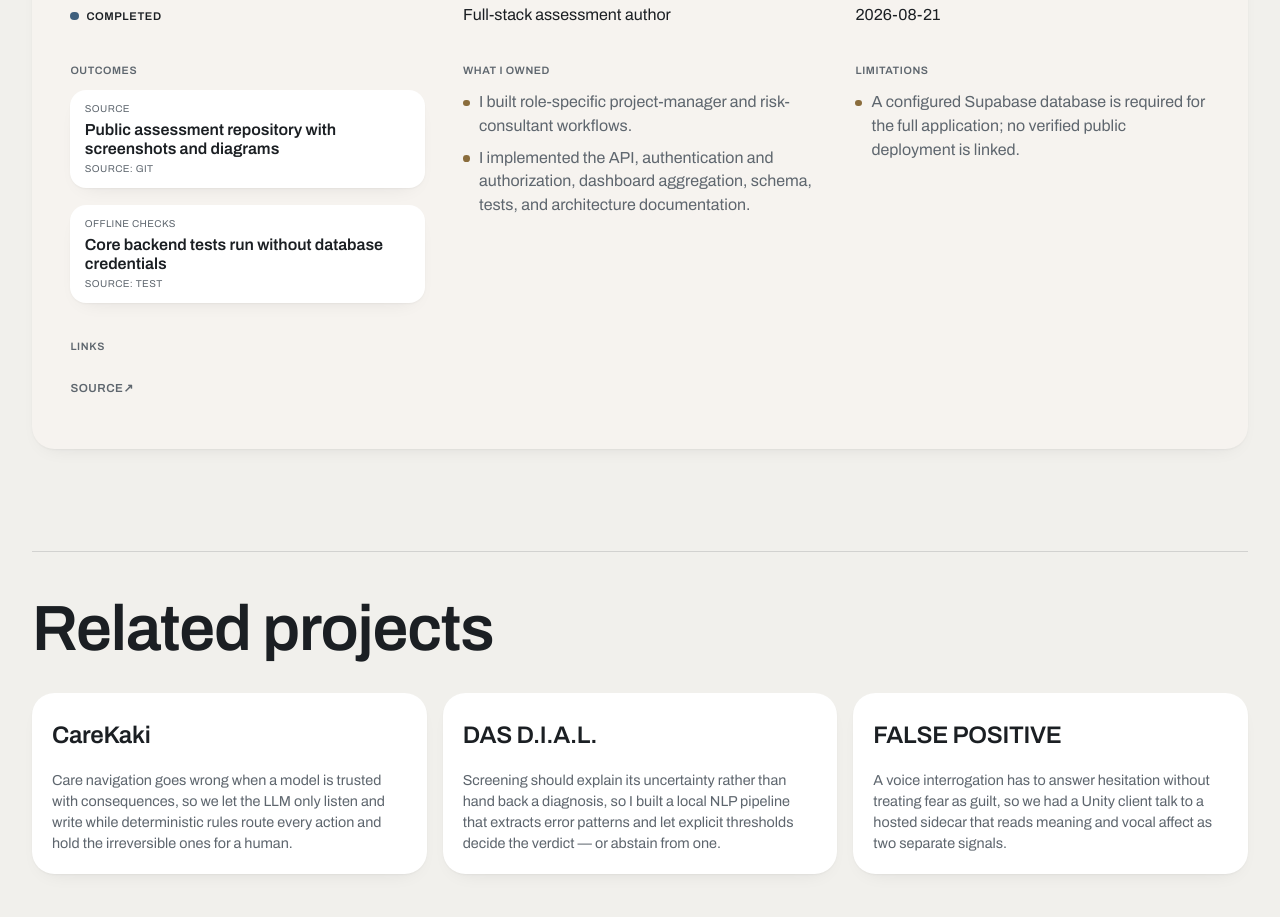
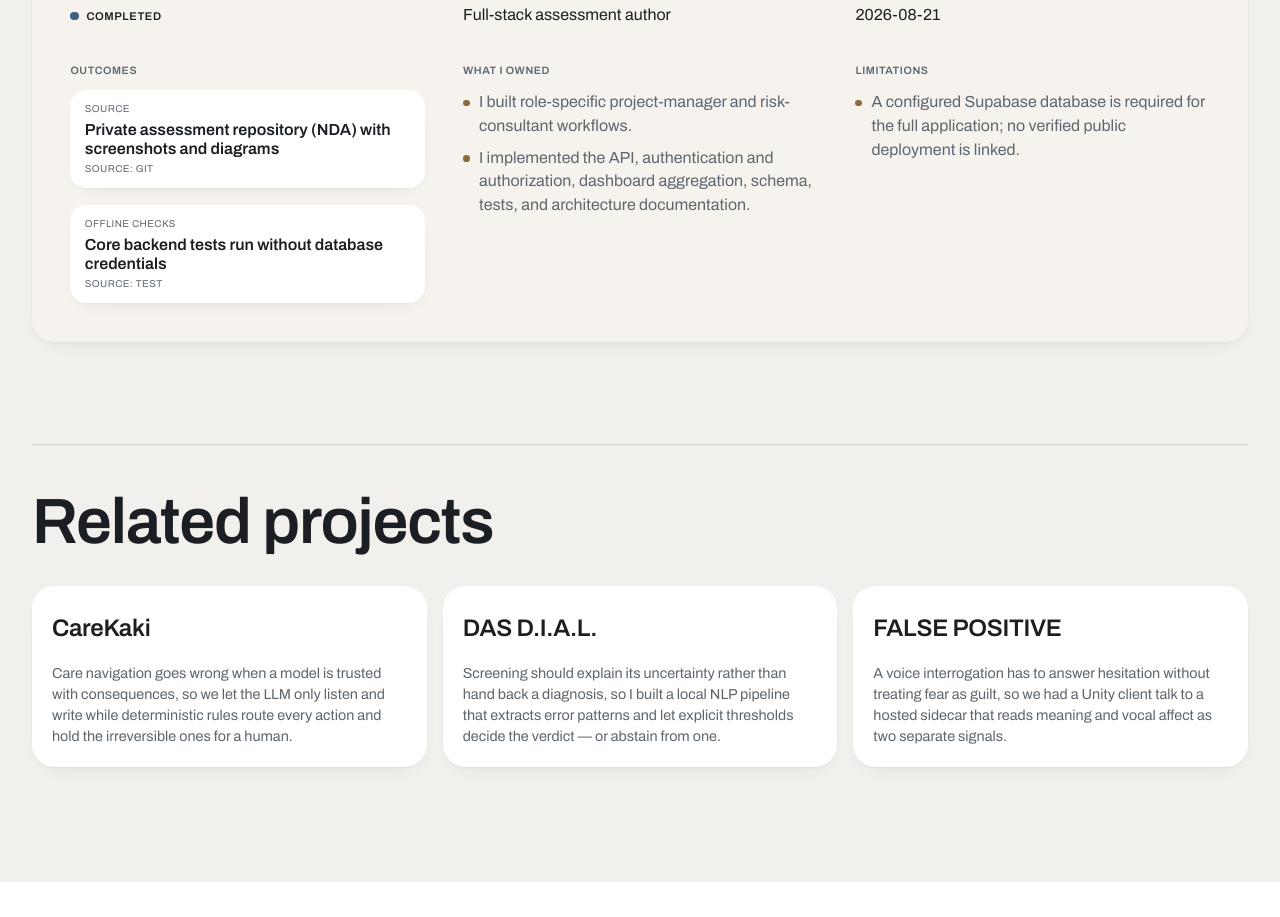
Before and after one commit to AnandaTris/port_ananda, a Next.js app: page /work/aegis in a window 1280 px wide. Shown: the part 2460-3377 px from the top of the page. Built offline with nearby package versions, Linux system fonts and the light colour scheme.

Commit message:
fix(content): drop unavailable source links and correct repo claims

```diff
--- a/src/content/projects.ts
+++ b/src/content/projects.ts
@@ -354,7 +354,7 @@ export const projects: readonly Project[] = [
       'No live model call or golden-set sweep has been run, and the mentor report UI is not built.',
     ],
     stack: ['Next.js', 'FastAPI', 'Python', 'TypeScript', 'Supabase', 'Postgres', 'Vitest', 'pytest'],
-    links: { live: 'https://fames.site', source: 'https://github.com/zektron001/Fames.com' },
+    links: { live: 'https://fames.site' },
     media: [
       {
         src: '/projects/fames/quest-board.png',
@@ -393,13 +393,13 @@ export const projects: readonly Project[] = [
       },
     ],
     outcomes: [
-      { label: 'Source', value: 'Public repository with CI quality gates', source: 'git' },
+      { label: 'Source', value: 'Private repository (NDA) with CI quality gates', source: 'git' },
     ],
     limitations: [
       'Steady is an educational calculator, not personalized financial advice, and some graduated CPF rules are intentionally unavailable.',
     ],
     stack: ['Next.js', 'React', 'TypeScript', 'Supabase', 'Stripe', 'Vitest'],
-    links: { source: 'https://github.com/AnandaTris/steady' },
+    links: {},
     media: [
       {
         src: '/projects/steady/ollie-cheer.png',
@@ -598,12 +598,12 @@ export const projects: readonly Project[] = [
       },
     ],
     outcomes: [
-      { label: 'Source', value: 'Public assessment repository with screenshots and diagrams', source: 'git' },
+      { label: 'Source', value: 'Private assessment repository (NDA) with screenshots and diagrams', source: 'git' },
       { label: 'Offline checks', value: 'Core backend tests run without database credentials', source: 'test' },
     ],
     limitations: ['A configured Supabase database is required for the full application; no verified public deployment is linked.'],
     stack: ['Hono', 'React', 'TanStack Router', 'TypeScript', 'Supabase', 'Postgres', 'Vitest'],
-    links: { source: 'https://github.com/AnandaTris/Illinois-ARCS-Take-Home-Assessment' },
+    links: {},
     media: [
       {
         src: '/projects/aegis/login.png',
```
